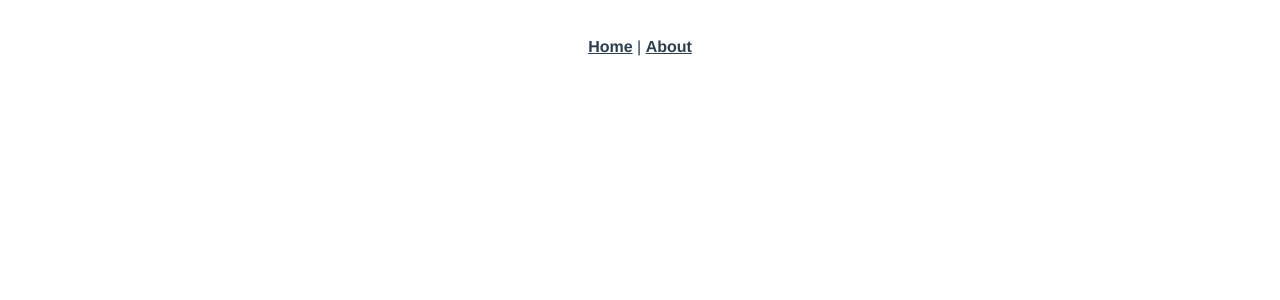
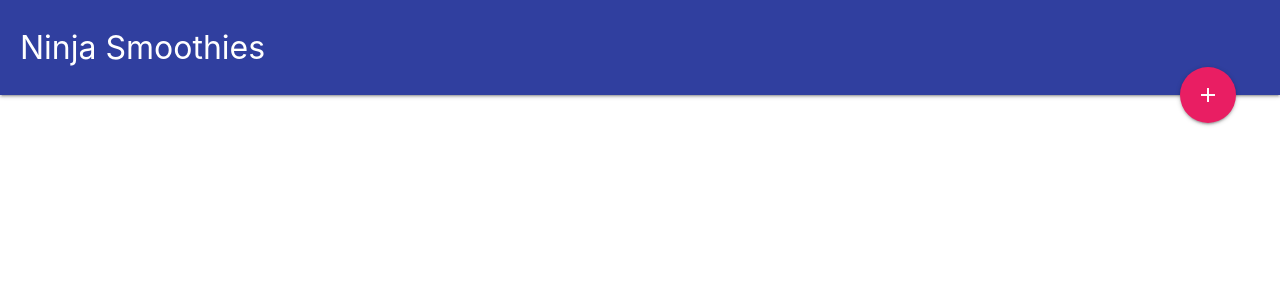
Before and after one commit to shomitarai/smoothie-tier-list, a Vue app: page /index in a window 1280 px wide. Shown: the top 300 px of the page. Built offline with nearby package versions, Linux system fonts and the light colour scheme.

Commit message:
ADD Navbar component

```diff
--- a/public/index.html
+++ b/public/index.html
@@ -1,17 +1,27 @@
 <!DOCTYPE html>
 <html lang="en">
+
 <head>
   <meta charset="utf-8">
   <meta http-equiv="X-UA-Compatible" content="IE=edge">
   <meta name="viewport" content="width=device-width,initial-scale=1.0">
   <link rel="icon" href="<%= BASE_URL %>favicon.ico">
+  <!--Import Google Icon Font-->
+  <link href="https://fonts.googleapis.com/icon?family=Material+Icons" rel="stylesheet">
+  <!-- Compiled and minified CSS -->
+  <link rel="stylesheet" href="https://cdnjs.cloudflare.com/ajax/libs/materialize/1.0.0/css/materialize.min.css">
+
+
   <title>smoothie-tier-list</title>
 </head>
+
 <body>
   <noscript>
-      <strong>We're sorry but smoothie-tier-list doesn't work properly without JavaScript enabled. Please enable it to continue.</strong>
+    <strong>We're sorry but smoothie-tier-list doesn't work properly without JavaScript enabled. Please enable it to
+      continue.</strong>
   </noscript>
   <div id="app"></div>
   <!-- built files will be auto injected -->
 </body>
+
 </html>
--- a/src/App.vue
+++ b/src/App.vue
@@ -1,31 +1,20 @@
 <template>
   <div id="app">
-    <div id="nav">
-      <router-link to="/">Home</router-link> |
-      <router-link to="/about">About</router-link>
-    </div>
-    <router-view/>
+    <Navbar />
+    <router-view />
   </div>
 </template>
 
+<script>
+import Navbar from '@/components/layout/Navbar'
+export default {
+  name: 'App',
+  components: {
+    Navbar
+  }
+}
+</script>
+
+
 <style>
-#app {
-  font-family: 'Avenir', Helvetica, Arial, sans-serif;
-  -webkit-font-smoothing: antialiased;
-  -moz-osx-font-smoothing: grayscale;
-  text-align: center;
-  color: #2c3e50;
-}
-#nav {
-  padding: 30px;
-}
-
-#nav a {
-  font-weight: bold;
-  color: #2c3e50;
-}
-
-#nav a.router-link-exact-active {
-  color: #42b983;
-}
 </style>
--- /dev/null
+++ b/src/components/layout/Navbar.vue
@@ -0,0 +1,32 @@
+<template>
+  <div class="navbar">
+    <nav class="nav-extended indigo darken-2">
+      <div class="nav-content">
+        <router-link :to="{ name: 'Index' }">
+          <span class="nav-title">Ninja Smoothies</span>
+        </router-link>
+        <a href class="btn-floating btn-large halfway-fab pink">
+          <router-link :to="{ name: 'AddSmoothie' }">
+            <i class="material-icons">add</i>
+          </router-link>
+        </a>
+      </div>
+    </nav>
+  </div>
+</template>
+
+<script>
+export default {
+  name: 'Navbar',
+  data() {
+    return {}
+  }
+}
+</script>
+
+
+<style>
+.navbar nav {
+  padding: 0 20px;
+}
+</style>
--- a/src/router.js
+++ b/src/router.js
@@ -1,25 +1,17 @@
-import Vue from 'vue'
-import Router from 'vue-router'
-import Home from './views/Home.vue'
+import Vue from "vue";
+import Router from "vue-router";
+import Index from "@/views/Index";
 
-Vue.use(Router)
+Vue.use(Router);
 
 export default new Router({
-  mode: 'history',
+  mode: "history",
   base: process.env.BASE_URL,
   routes: [
     {
-      path: '/',
-      name: 'home',
-      component: Home
-    },
-    {
-      path: '/about',
-      name: 'about',
-      // route level code-splitting
-      // this generates a separate chunk (about.[hash].js) for this route
-      // which is lazy-loaded when the route is visited.
-      component: () => import(/* webpackChunkName: "about" */ './views/About.vue')
+      path: "/",
+      name: "index",
+      component: Index
     }
   ]
-})
+});
--- a/src/views/About.vue
+++ /dev/null
@@ -1,5 +0,0 @@
-<template>
-  <div class="about">
-    <h1>This is an about page</h1>
-  </div>
-</template>
--- a/src/views/Home.vue
+++ /dev/null
@@ -1,18 +0,0 @@
-<template>
-  <div class="home">
-    <img alt="Vue logo" src="../assets/logo.png">
-    <HelloWorld msg="Welcome to Your Vue.js App"/>
-  </div>
-</template>
-
-<script>
-// @ is an alias to /src
-import HelloWorld from '@/components/HelloWorld.vue'
-
-export default {
-  name: 'home',
-  components: {
-    HelloWorld
-  }
-}
-</script>
--- /dev/null
+++ b/src/views/Index.vue
@@ -0,0 +1,91 @@
+<template>
+  <div class="index container">
+    <div class="card" v-for="smoothie in smoothies" :key="smoothie.id">
+      <div class="card-content">
+        <i class="material-icons delete" @click="deleteSmoothie(smoothie.id)">delete</i>
+        <h2 class="indigo-text">{{ smoothie.title }}</h2>
+        <ul class="ingredients">
+          <li v-for="(ing, index) in smoothie.ingredients" :key="index">
+            <span class="chip">{{ ing }}</span>
+          </li>
+        </ul>
+      </div>
+      <span class="btn-floating btn-large halfway-fab pink">
+        <router-link :to="{ name: 'EditSmoothie', params: { smoothie_slug: smoothie.slug } }">
+          <i class="material-icons">edit</i>
+        </router-link>
+      </span>
+    </div>
+  </div>
+</template>
+
+<script>
+import db from '@/firebase/init'
+
+export default {
+  name: 'Index',
+  data() {
+    return {
+      smoothies: []
+    }
+  },
+  methods: {
+    deleteSmoothie(id) {
+      // delete doc from firestore
+      db.collection('Smoothies')
+        .doc(id)
+        .delete()
+        .then(() => {
+          this.smoothies = this.smoothies.filter(smoothie => {
+            return smoothie.id !== id
+          })
+        })
+    }
+  },
+  created() {
+    // fetch data from the firebase
+    db.collection('Smoothies')
+      .get()
+      .then(snapshot => {
+        snapshot.forEach(doc => {
+          let smoothie = doc.data()
+          smoothie.id = doc.id
+          this.smoothies.push(smoothie)
+        })
+      })
+  }
+}
+</script>
+
+<!-- Add "scoped" attribute to limit CSS to this component only -->
+<style>
+.index {
+  display: grid;
+  grid-template-columns: 1fr 1fr 1fr;
+  grid-gap: 30px;
+  margin-top: 60px;
+}
+
+.index h2 {
+  font-size: 1.8em;
+  text-align: center;
+  margin-top: 0px;
+}
+
+.index ingredients {
+  margin: 30px auto;
+}
+
+.index .ingredients li {
+  display: inline-block;
+}
+
+.index .delete {
+  position: absolute;
+  top: 4px;
+  right: 4px;
+  cursor: pointer;
+  color: #aaa;
+  font-size: 1.4em;
+}
+</style>
```
Lines whose indentation alone changed are shown as unchanged.
